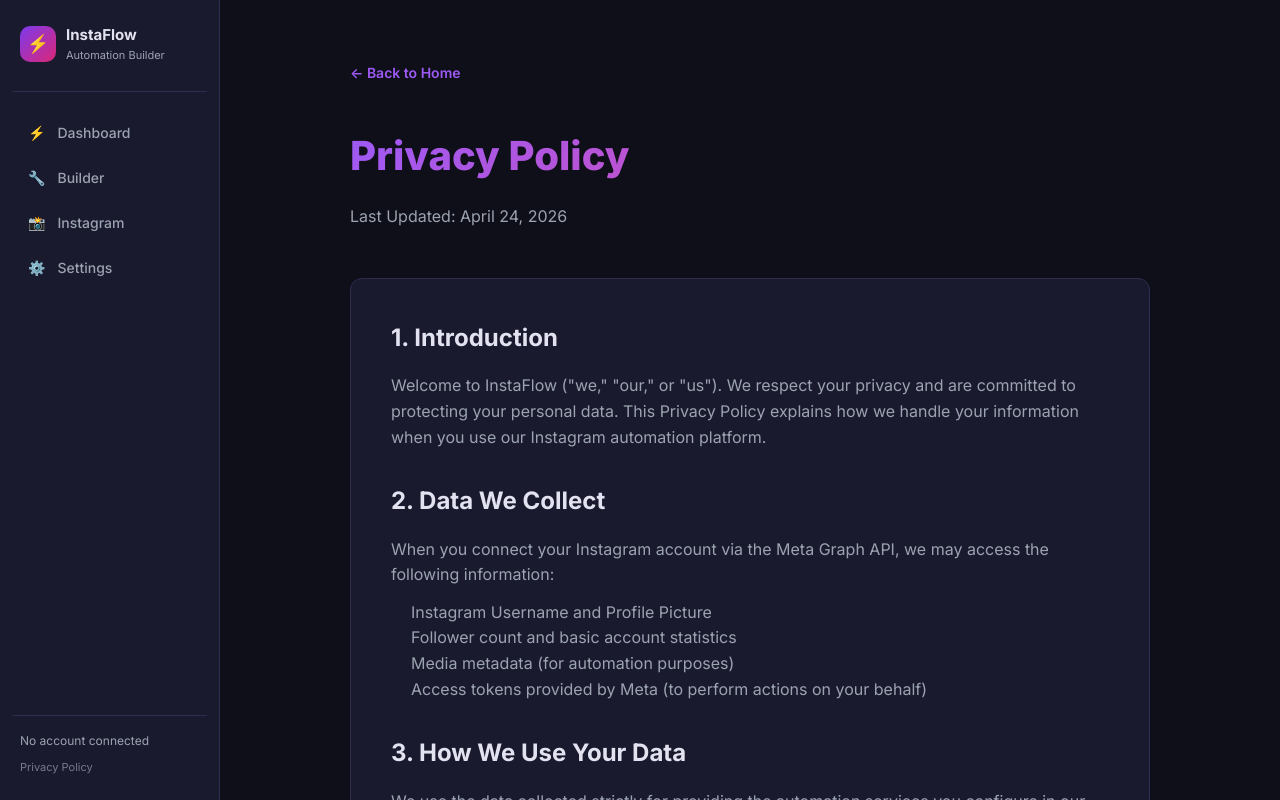
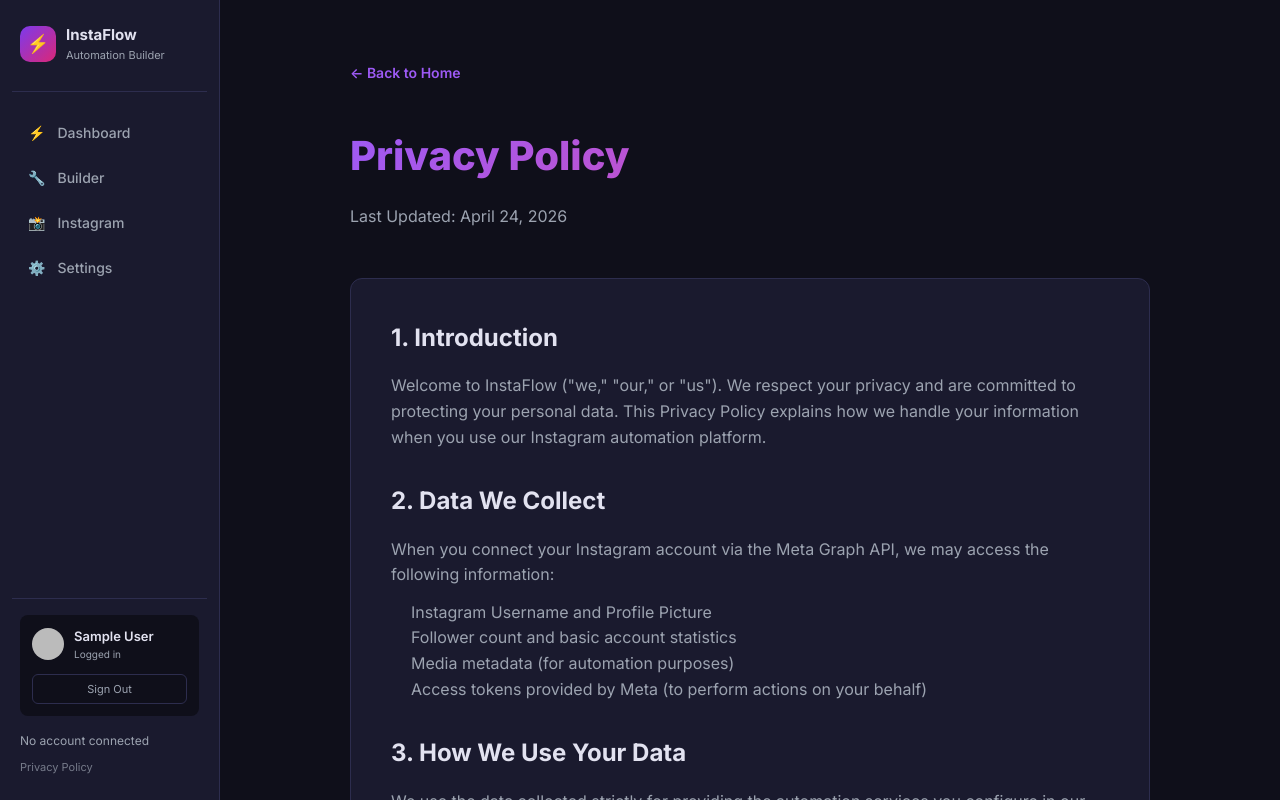
Before and after one commit to aruljothiarasu620/9-16-tool, a Next.js app: page /privacy in a window 1280 px wide. Shown: the top 800 px of the page. Built offline with nearby package versions, Linux system fonts and the light colour scheme; no server answers; sample sign-in values are in the browser's storage.

Commit message:
Integrate Firebase Google Auth and Sidebar Login UI

```diff
--- a/package.json
+++ b/package.json
@@ -13,6 +13,7 @@
     "@dnd-kit/sortable": "^10.0.0",
     "@dnd-kit/utilities": "^3.2.2",
     "date-fns": "^4.1.0",
+    "firebase": "^12.12.1",
     "lucide-react": "^1.8.0",
     "next": "16.2.4",
     "react": "19.2.4",
--- a/src/components/Sidebar.tsx
+++ b/src/components/Sidebar.tsx
@@ -3,6 +3,9 @@
 import Link from 'next/link';
 import { usePathname } from 'next/navigation';
 import { useStore } from '@/lib/store';
+import { useEffect, useState } from 'react';
+import { auth, loginWithGoogle, logoutUser } from '@/lib/firebase';
+import { onAuthStateChanged, User } from 'firebase/auth';
 
 const navItems = [
   { href: '/', label: 'Dashboard', icon: '⚡' },
@@ -14,6 +17,14 @@ const navItems = [
 export default function Sidebar() {
   const pathname = usePathname();
   const { instagramAccounts } = useStore();
+  const [firebaseUser, setFirebaseUser] = useState<User | null>(null);
+
+  useEffect(() => {
+    const unsubscribe = onAuthStateChanged(auth, (user) => {
+      setFirebaseUser(user);
+    });
+    return () => unsubscribe();
+  }, []);
 
   return (
     <aside style={{
@@ -69,8 +80,28 @@ export default function Sidebar() {
         ))}
       </nav>
 
-      {/* Footer */}
+      {/* Footer / User Profile */}
       <div style={{ marginTop: 'auto', padding: '16px 8px 0', borderTop: '1px solid var(--border)' }}>
+        {firebaseUser ? (
+          <div style={{ marginBottom: '16px', background: 'var(--bg-primary)', padding: '12px', borderRadius: '8px' }}>
+            <div style={{ display: 'flex', alignItems: 'center', gap: '10px', marginBottom: '12px' }}>
+              <img src={firebaseUser.photoURL || ''} alt="Profile" style={{ width: '32px', height: '32px', borderRadius: '50%' }} />
+              <div style={{ overflow: 'hidden' }}>
+                <div style={{ fontSize: '13px', fontWeight: 600, color: 'var(--text-primary)', whiteSpace: 'nowrap', textOverflow: 'ellipsis' }}>{firebaseUser.displayName}</div>
+                <div style={{ fontSize: '10px', color: 'var(--text-muted)' }}>Logged in</div>
+              </div>
+            </div>
+            <button onClick={logoutUser} style={{ width: '100%', padding: '6px', fontSize: '11px', background: 'none', border: '1px solid var(--border)', borderRadius: '6px', color: 'var(--text-muted)', cursor: 'pointer' }}>
+              Sign Out
+            </button>
+          </div>
+        ) : (
+          <button onClick={loginWithGoogle} style={{ width: '100%', marginBottom: '16px', padding: '10px', fontSize: '13px', background: 'white', color: 'black', border: 'none', borderRadius: '8px', cursor: 'pointer', fontWeight: 600, display: 'flex', alignItems: 'center', justifyContent: 'center', gap: '8px' }}>
+            <img src="https://www.google.com/favicon.ico" alt="G" style={{ width: '16px', height: '16px' }} />
+            Sign in with Google
+          </button>
+        )}
+
         <div style={{ fontSize: '12px', color: 'var(--text-muted)' }}>
           {instagramAccounts.length > 0 ? (
             <div style={{ display: 'flex', alignItems: 'center', gap: '8px', marginBottom: '8px' }}>
--- /dev/null
+++ b/src/lib/firebase.ts
@@ -0,0 +1,39 @@
+import { initializeApp, getApps, getApp } from "firebase/app";
+import { getAuth, GoogleAuthProvider, signInWithPopup, signOut, onAuthStateChanged } from "firebase/auth";
+import { getFirestore } from "firebase/firestore";
+
+const firebaseConfig = {
+  apiKey: "AIzaSyCXuj6Y0Mih2mfBdedjyuxjXeU5iN5XL64",
+  authDomain: "post-8eefb.firebaseapp.com",
+  projectId: "post-8eefb",
+  storageBucket: "post-8eefb.firebasestorage.app",
+  messagingSenderId: "721588949261",
+  appId: "1:721588949261:web:19513589915fa98a5d2044",
+  measurementId: "G-1VN02188NN"
+};
+
+// Initialize Firebase securely (prevents re-initialization errors in Next.js)
+const app = !getApps().length ? initializeApp(firebaseConfig) : getApp();
+
+export const auth = getAuth(app);
+export const db = getFirestore(app);
+export const googleProvider = new GoogleAuthProvider();
+
+export const loginWithGoogle = async () => {
+  try {
+    const result = await signInWithPopup(auth, googleProvider);
+    return result.user;
+  } catch (error) {
+    console.error("Error signing in with Google", error);
+    throw error;
+  }
+};
+
+export const logoutUser = async () => {
+  try {
+    await signOut(auth);
+  } catch (error) {
+    console.error("Error signing out", error);
+    throw error;
+  }
+};
```
Also changed, not shown: 1 other file (tests, documents, lock files or other folders).
